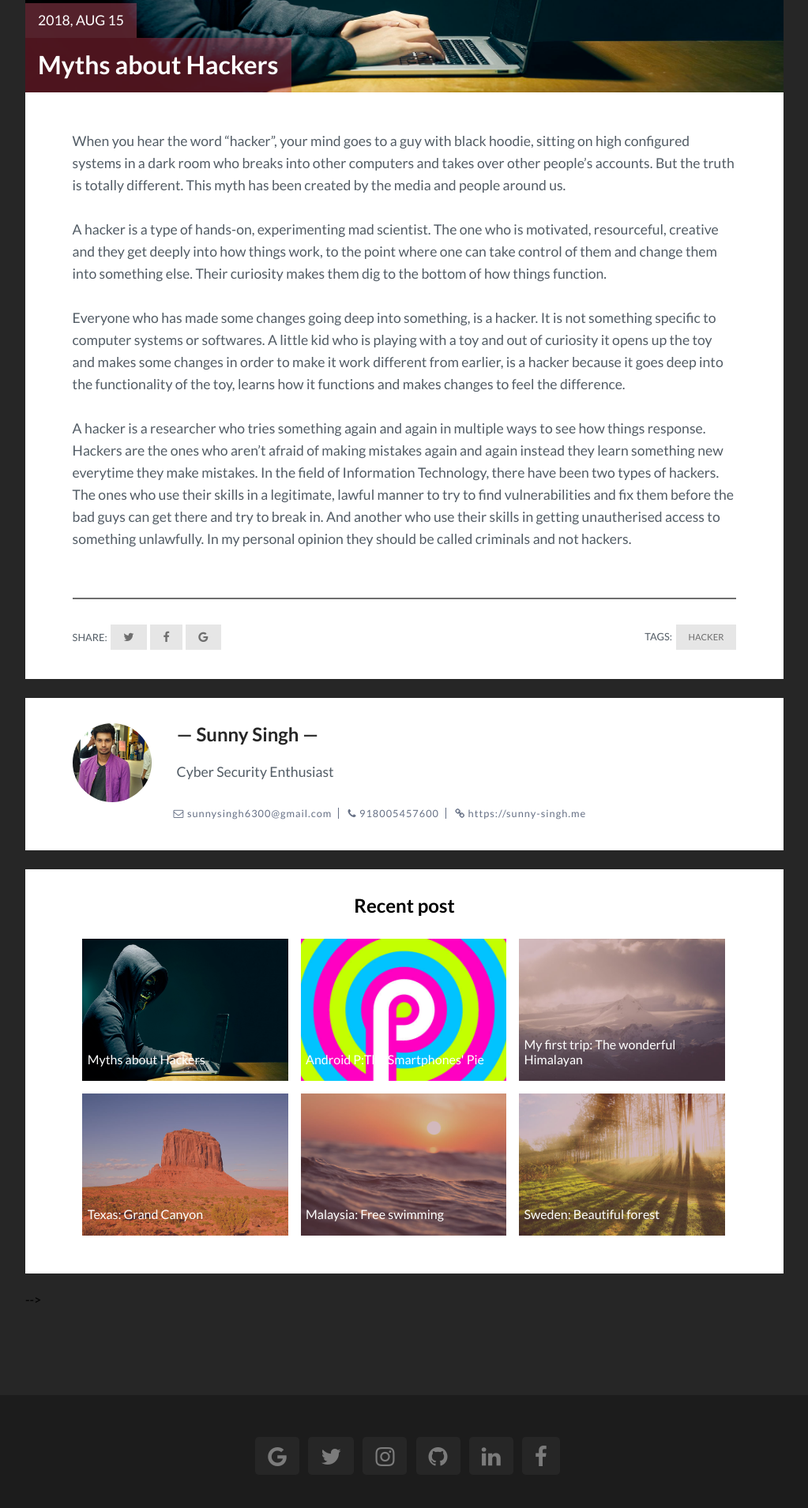
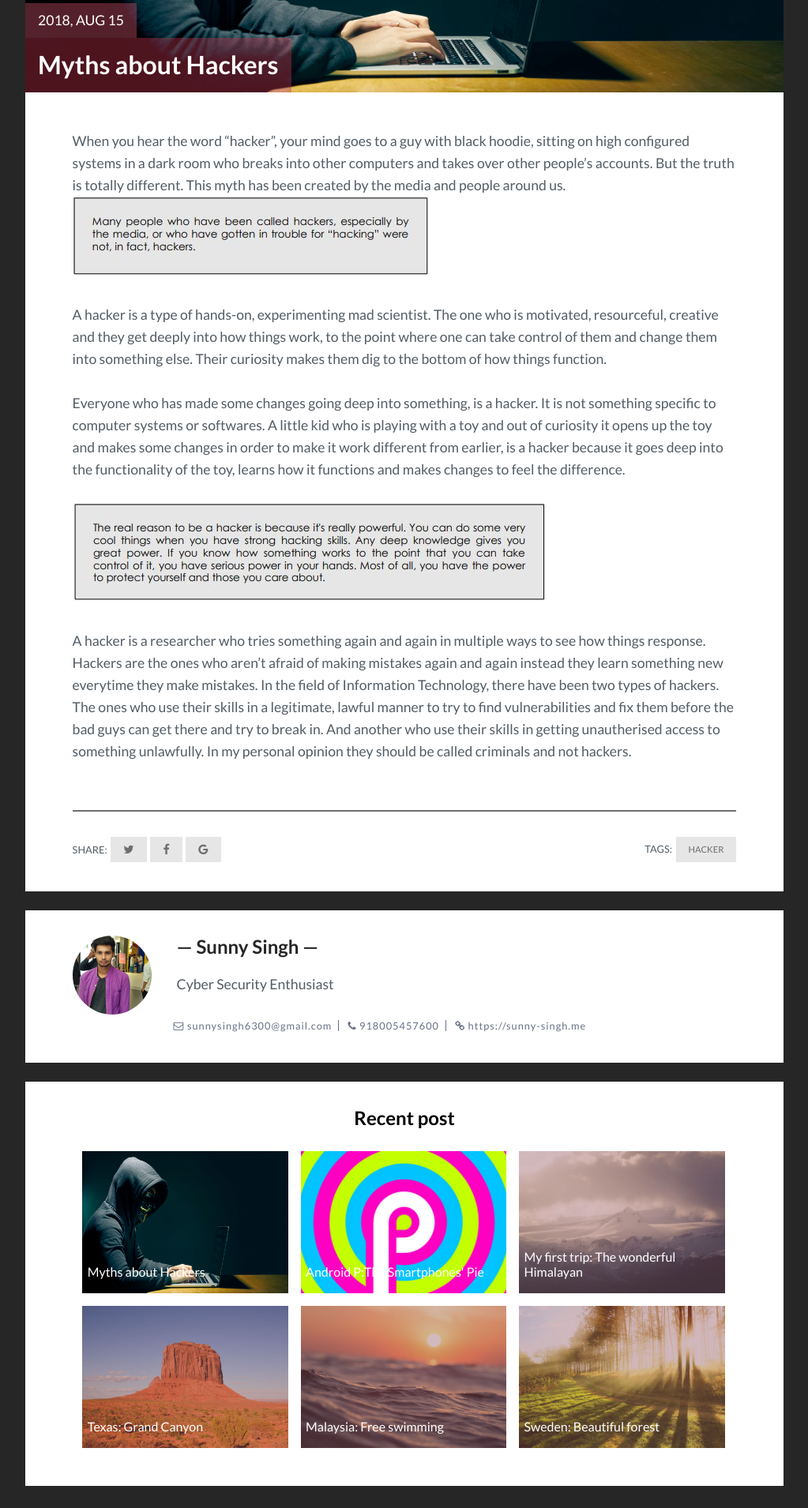
Before and after one commit to sunny6300/innodict.github.io, a Jekyll site: the page built from _posts/2017-07-04-Myths-about-hackers.markdown, in a window 1280 px wide. Shown: the part 596-2506 px from the top of the page at 79% size, without its empty margins (128-1151 px from the left). Built offline with Jekyll 4.4.1, drawn with Linux system fonts in a browser that asks for light colours.

Commit message:
Update 2017-07-04-Myths-about-hackers.markdown

```diff
--- a/_posts/2017-07-04-Myths-about-hackers.markdown
+++ b/_posts/2017-07-04-Myths-about-hackers.markdown
@@ -7,10 +7,13 @@
 tag: [Hacker]
 ---
 When you hear the word "hacker", your mind goes to a guy with black hoodie, sitting on high configured systems in a dark room who breaks into other computers and takes over other people's accounts. But the truth is totally different. This myth has been created by the media and people around us.
+![](/assets/img/hacker1.jpg)
 
 A hacker is a type of hands-on, experimenting mad scientist. The one who is motivated, resourceful, creative and they get deeply into how things work, to the point where one can take control of them and change them into something else. Their curiosity makes them dig to the bottom of how things function.
 
 
 Everyone who has made some changes going deep into something, is a hacker. It is not something specific to computer systems or softwares. A little kid who is playing with a toy and out of curiosity it opens up the toy and makes some changes in order to make it work different from earlier, is a hacker because it goes deep into the functionality of the toy, learns how it functions and makes changes to feel the difference.
 
+![](/assets/img/hacker2.jpg)
+
 A hacker is a researcher who tries something again and again in multiple ways to see how things response. Hackers are the ones who aren't afraid of making mistakes again and again instead they learn something new everytime they make mistakes. In the field of Information Technology, there have been two types of hackers. The ones who use their skills in a legitimate, lawful manner to try to find vulnerabilities and fix them before the bad guys can get there and try to break in. And another who use their skills in getting unautherised access to something unlawfully. In my personal opinion they should be called criminals and not hackers.
```
